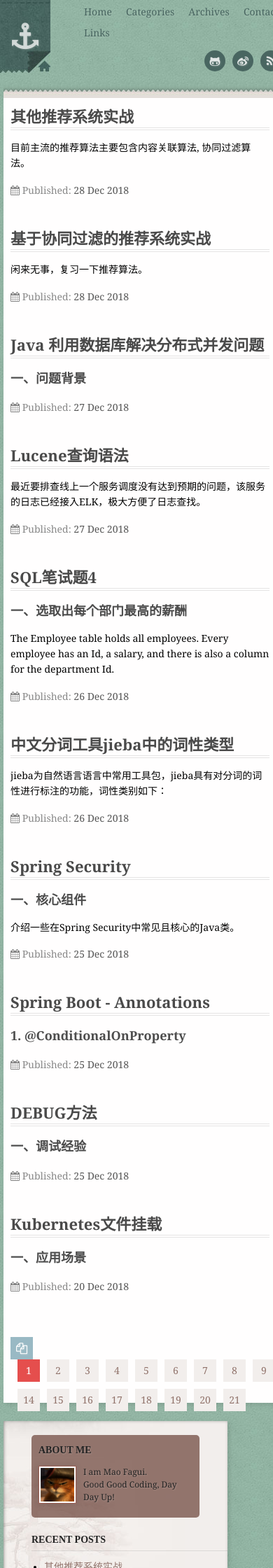
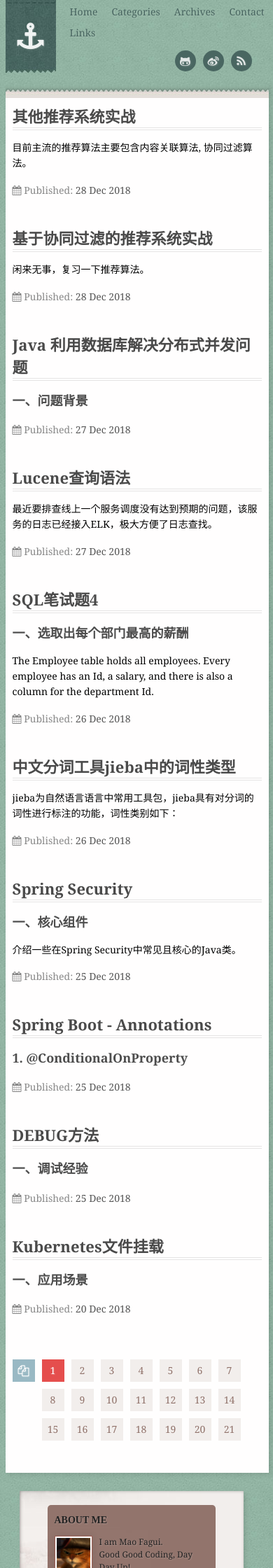
Before and after one commit to CowAndCat/CowAndCat.github.io, a Jekyll site: the page built from index.html, in a window 390 px wide. Shown: the top 2240 px of the page at 70% size. Built offline with Jekyll 4.4.1, drawn with Linux system fonts in a browser that asks for light colours; the list of posts is cut into pages by our own code.

Commit message:
[feature] Some slight adjustment.

```diff
--- a/themes/kunka/css/main.css
+++ b/themes/kunka/css/main.css
@@ -381,7 +381,7 @@ a         { color: #91736b; text-decoration: none; }
 .main .pagination-list {
     margin-left: 10px;
     width: 550px;
-    height: 32px;
+    height: 52px;
     line-height: 32px;
     float: left;
 }
@@ -750,7 +750,7 @@ a         { color: #91736b; text-decoration: none; }
 }
 @media screen and (max-width:650px){/*宽度小于等于该值,同理*/
     .main {
-        width: 370px;
+        width: 356px;
         padding: 30px 10px;
     }
 
@@ -766,22 +766,22 @@ a         { color: #91736b; text-decoration: none; }
     }
 
     .header {
-        width: 420px;
+        width: 375px;
     }
 
     .container {
-        width: 380px;
+        width: 375px;
     }
 
     .nav {
-        width: 348px;
+        width: 300px;
         padding-top: 2px;
         /*float: left;*/
     }
 
     .follow {
         float: left;
-        width: 340px;
+        width: 290px;
         padding-top: 40px;
         height: 30px;
         text-align: center;
@@ -790,4 +790,18 @@ a         { color: #91736b; text-decoration: none; }
     .follow a {
         float: right;
     }
+
+    ul, ol {
+        margin-left: 0em;
+    }
+
+    .main .pagination-list {
+        margin-left: 10px;
+        width: 300px;
+        height: 132px;
+    }
+
+    .aside {
+        margin-left: 20px;
+    }
 }
```
